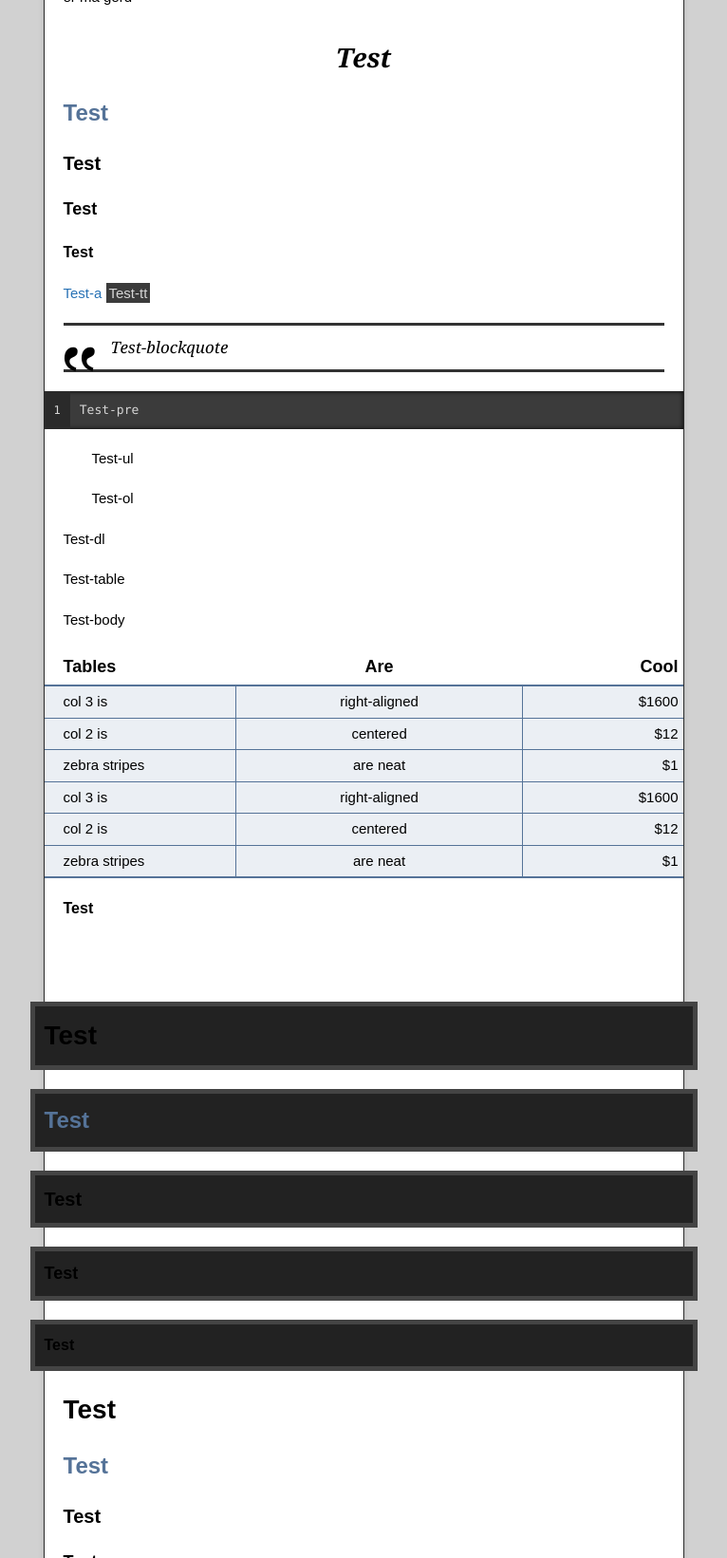
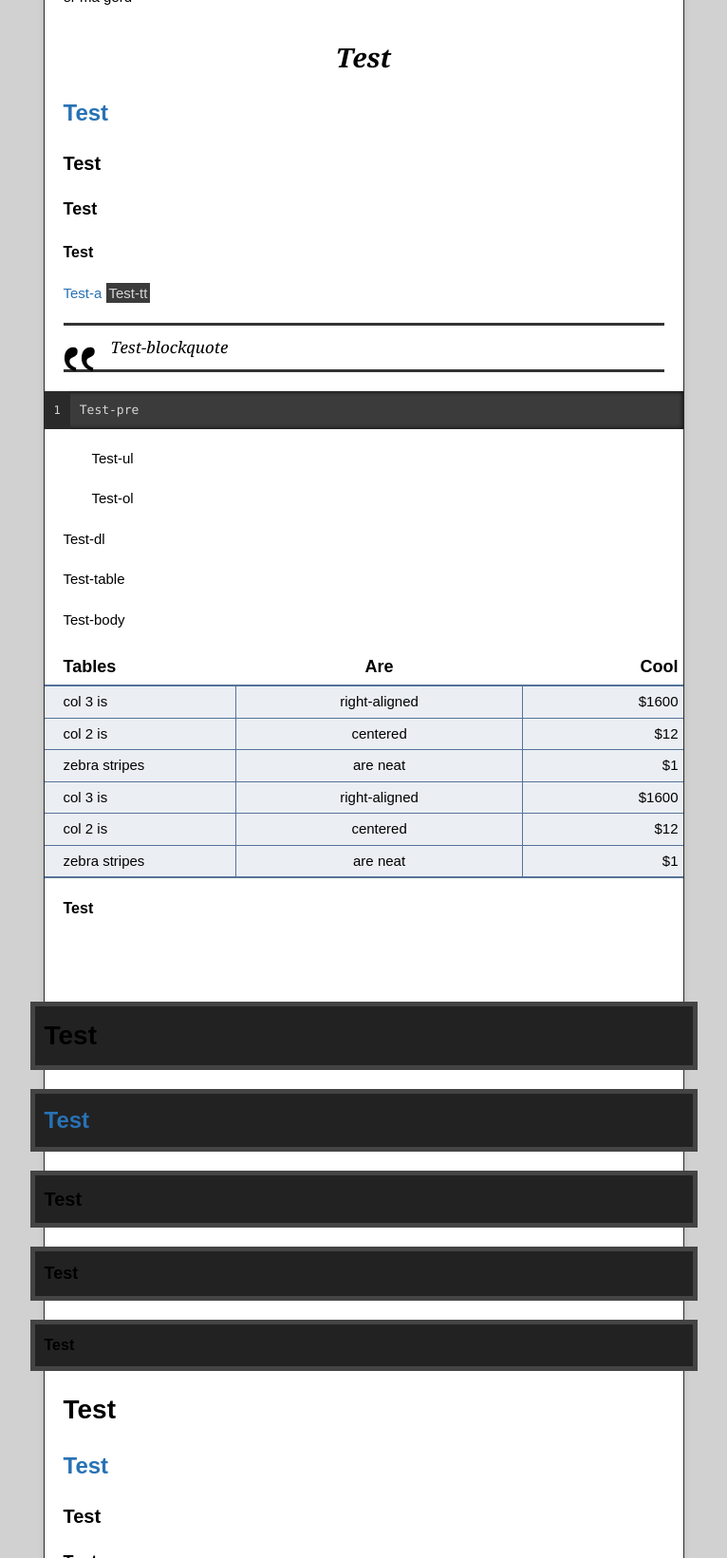
Before and after one commit to Rusty14/Rusty14.github.io, a Jekyll site: the page built from _posts/2013-05-25-test-post.md, in a window 1280 px wide. Shown: the part 345-1986 px from the top of the page at 95% size, without its empty margins (257-1023 px from the left). Built offline with Jekyll 4.4.1, drawn with Linux system fonts in a browser that asks for light colours; nearby versions of some CDN libraries; Markdown is read by kramdown in place of the engine named in the settings.

Commit message:
changed colors

```diff
--- a/css/styles.css
+++ b/css/styles.css
@@ -374,7 +374,7 @@ footer .owner p a {
 
 .markdown-body h2 {
   font-size: 24px;
-  color: #557398;
+  color: #2872b5;
 }
 
 .markdown-body h3 {
```
